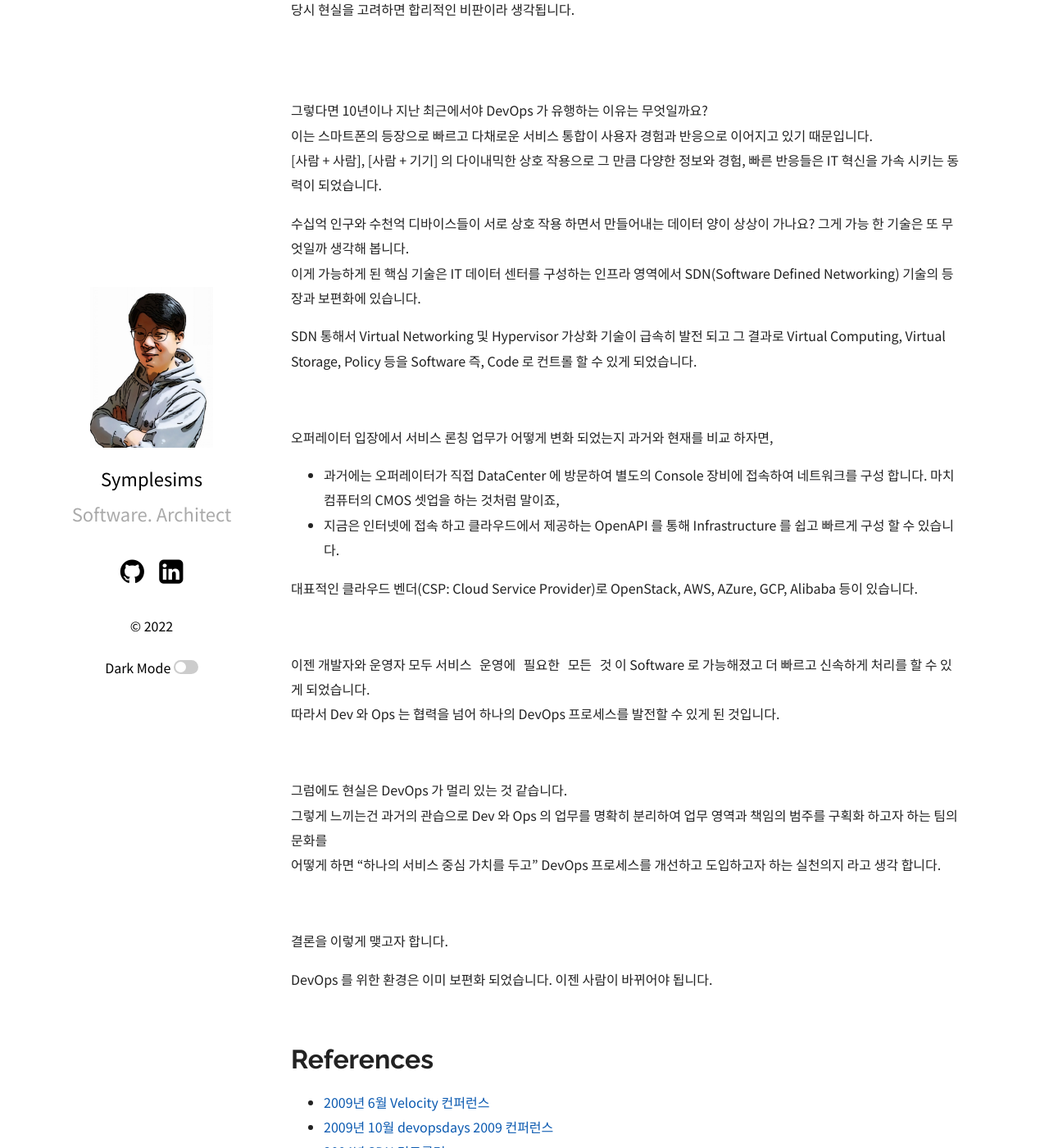
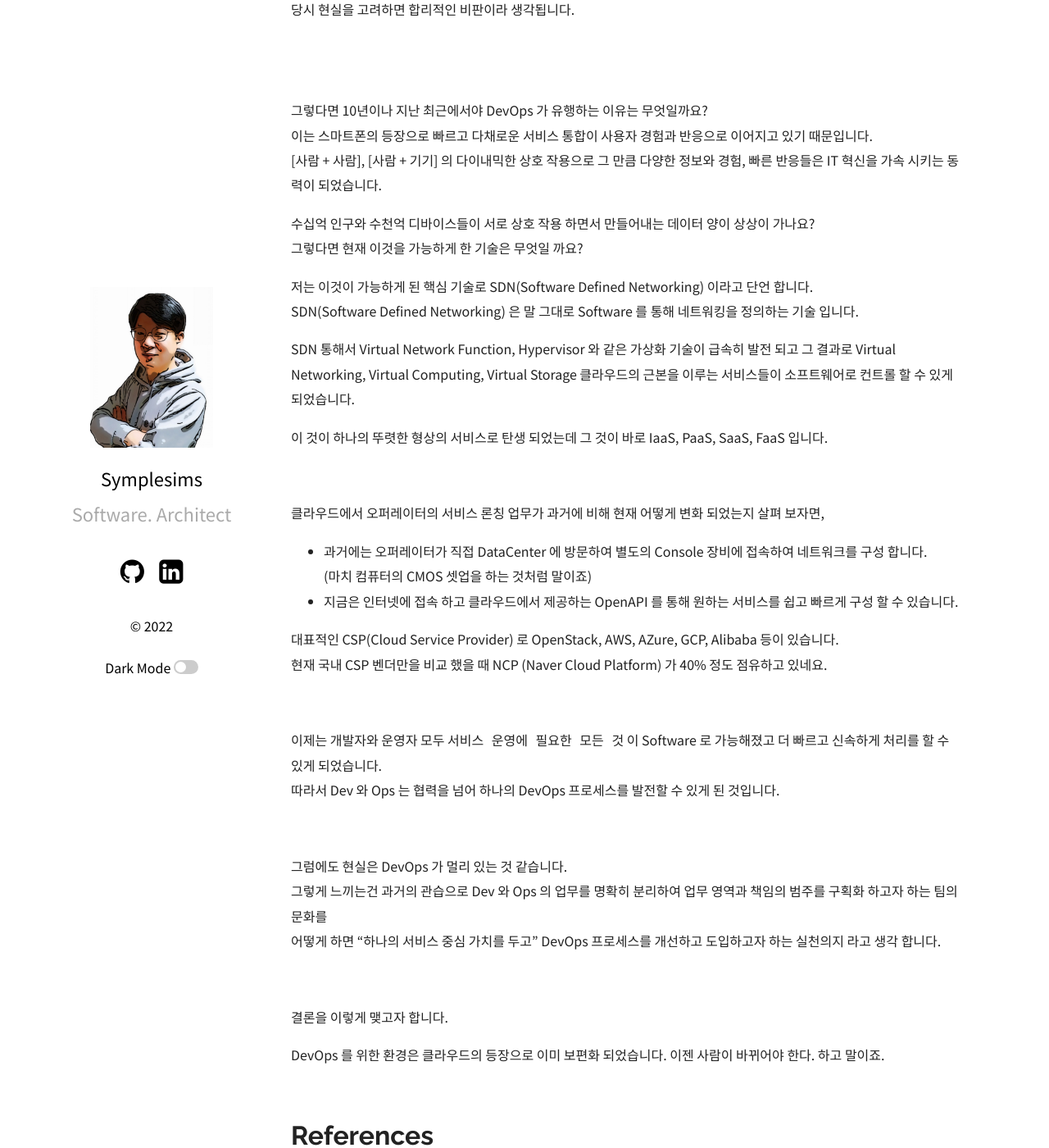
Before and after one commit to symplesims/symplesims.github.io, a Jekyll site: the page built from _posts/2021-12-02-think-about-devops.md, in a window 1280 px wide and 1400 px high, scrolled down 1208 px. Shown: the whole window at 82% size. Built offline with Jekyll 4.4.1, drawn with Linux system fonts in a browser that asks for light colours; nearby versions of some CDN libraries.

Commit message:
2021-12-02-think-about-devops.md 컨텐츠 보완

```diff
--- a/_posts/2021-12-02-think-about-devops.md
+++ b/_posts/2021-12-02-think-about-devops.md
@@ -50,22 +50,30 @@ DevOps 단어는 2009년 10월 `devopsdays 2009` 에서 처음으로 세상에
 이는 스마트폰의 등장으로 빠르고 다채로운 서비스 통합이 사용자 경험과 반응으로 이어지고 있기 때문입니다.
 [사람 + 사람], [사람 + 기기] 의 다이내믹한 상호 작용으로 그 만큼 다양한 정보와 경험, 빠른 반응들은 IT 혁신을 가속 시키는 동력이 되었습니다.
 
-수십억 인구와 수천억 디바이스들이 서로 상호 작용 하면서 만들어내는 데이터 양이 상상이 가나요? 그게 가능 한 기술은 또 무엇일까 생각해 봅니다.
-이게 가능하게 된 핵심 기술은 IT 데이터 센터를 구성하는 인프라 영역에서 SDN(Software Defined Networking) 기술의 등장과 보편화에 있습니다.
+수십억 인구와 수천억 디바이스들이 서로 상호 작용 하면서 만들어내는 데이터 양이 상상이 가나요?
+그렇다면 현재 이것을 가능하게 한 기술은 무엇일 까요?
 
-SDN 통해서 Virtual Networking 및 Hypervisor 가상화 기술이 급속히 발전 되고 그 결과로 Virtual Computing, Virtual Storage, Policy 등을 Software 즉, Code 로 컨트롤 할 수 있게 되었습니다.
+저는 이것이 가능하게 된 핵심 기술로 SDN(Software Defined Networking) 이라고 단언 합니다.
+SDN(Software Defined Networking) 은 말 그대로 Software 를 통해 네트워킹을 정의하는 기술 입니다.
+
+SDN 통해서 Virtual Network Function, Hypervisor 와 같은 가상화 기술이 급속히 발전 되고 그 결과로
+Virtual Networking, Virtual Computing, Virtual Storage 클라우드의 근본을 이루는 서비스들이 소프트웨어로 컨트롤 할 수 있게 되었습니다.
+
+이 것이 하나의 뚜렷한 형상의 서비스로 탄생 되었는데 그 것이 바로 IaaS, PaaS, SaaS, FaaS 입니다.
 
 <br>
 
-오퍼레이터 입장에서 서비스 론칭 업무가 어떻게 변화 되었는지 과거와 현재를 비교 하자면,
-- 과거에는 오퍼레이터가 직접 DataCenter 에 방문하여 별도의 Console 장비에 접속하여 네트워크를 구성 합니다. 마치 컴퓨터의 CMOS 셋업을 하는 것처럼 말이죠,
-- 지금은 인터넷에 접속 하고 클라우드에서 제공하는 OpenAPI 를 통해 Infrastructure 를 쉽고 빠르게 구성 할 수 있습니다.
+클라우드에서 오퍼레이터의 서비스 론칭 업무가 과거에 비해 현재 어떻게 변화 되었는지 살펴 보자면,
+- 과거에는 오퍼레이터가 직접 DataCenter 에 방문하여 별도의 Console 장비에 접속하여 네트워크를 구성 합니다.
+  (마치 컴퓨터의 CMOS 셋업을 하는 것처럼 말이죠)
+- 지금은 인터넷에 접속 하고 클라우드에서 제공하는 OpenAPI 를 통해 원하는 서비스를 쉽고 빠르게 구성 할 수 있습니다.
 
-대표적인 클라우드 벤더(CSP: Cloud Service Provider)로 OpenStack, AWS, AZure, GCP, Alibaba 등이 있습니다.
+대표적인 CSP(Cloud Service Provider) 로 OpenStack, AWS, AZure, GCP, Alibaba 등이 있습니다.
+현재 국내 CSP 벤더만을 비교 했을 때 NCP (Naver Cloud Platform) 가 40% 정도 점유하고 있네요.
 
 <br>
 
-이젠 개발자와 운영자 모두 `서비스 운영에 필요한 모든 것` 이 Software 로 가능해졌고 더 빠르고 신속하게 처리를 할 수 있게 되었습니다.
+이제는 개발자와 운영자 모두 `서비스 운영에 필요한 모든 것` 이 Software 로 가능해졌고 더 빠르고 신속하게 처리를 할 수 있게 되었습니다.
 따라서 Dev 와 Ops 는 협력을 넘어 하나의 DevOps 프로세스를 발전할 수 있게 된 것입니다.
 
 <br>
@@ -78,7 +86,7 @@ SDN 통해서 Virtual Networking 및 Hypervisor 가상화 기술이 급속히
 
 결론을 이렇게 맺고자 합니다.
 
-DevOps 를 위한 환경은 이미 보편화 되었습니다. 이젠 사람이 바뀌어야 됩니다.
+DevOps 를 위한 환경은 클라우드의 등장으로 이미 보편화 되었습니다. 이젠 사람이 바뀌어야 한다. 하고 말이죠.
 
 <br>
 
```
Also changed, not shown: other parts of _posts/2021-12-02-think-about-devops.md (+1 -1 lines).
